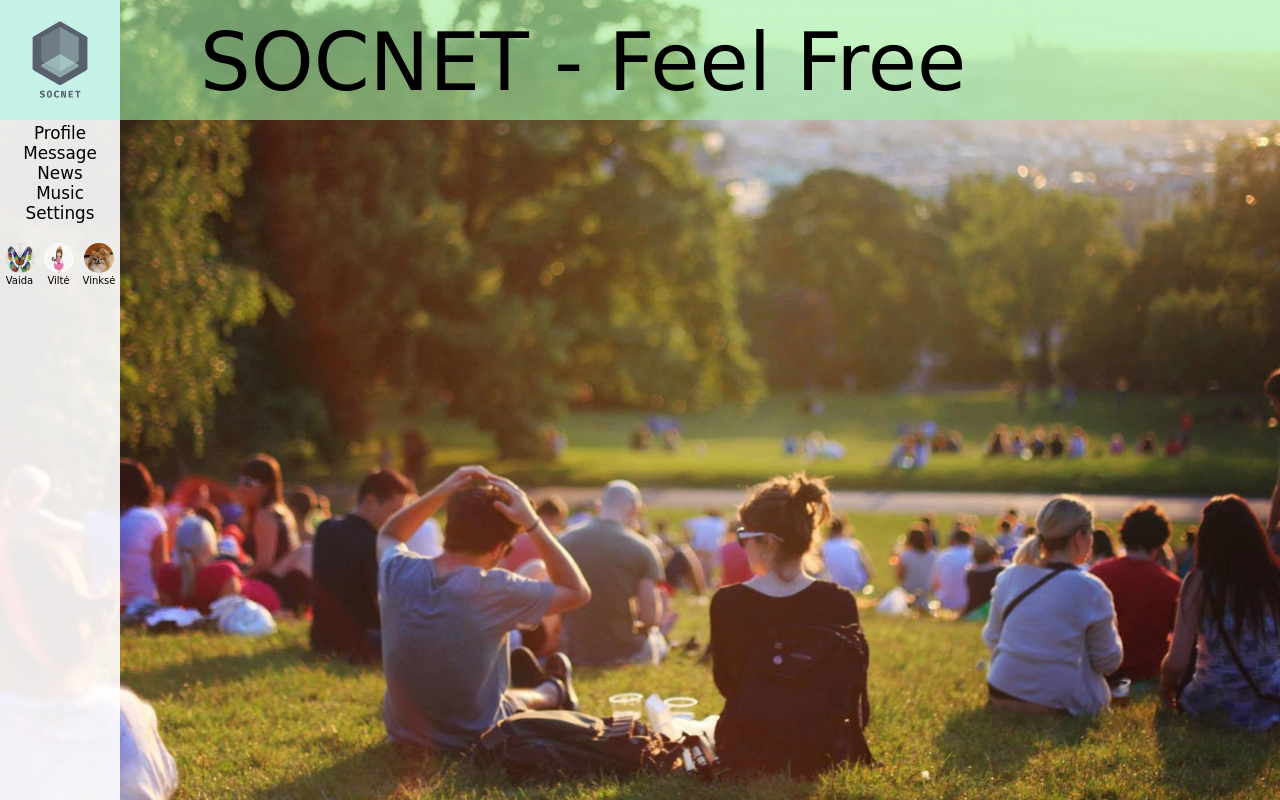
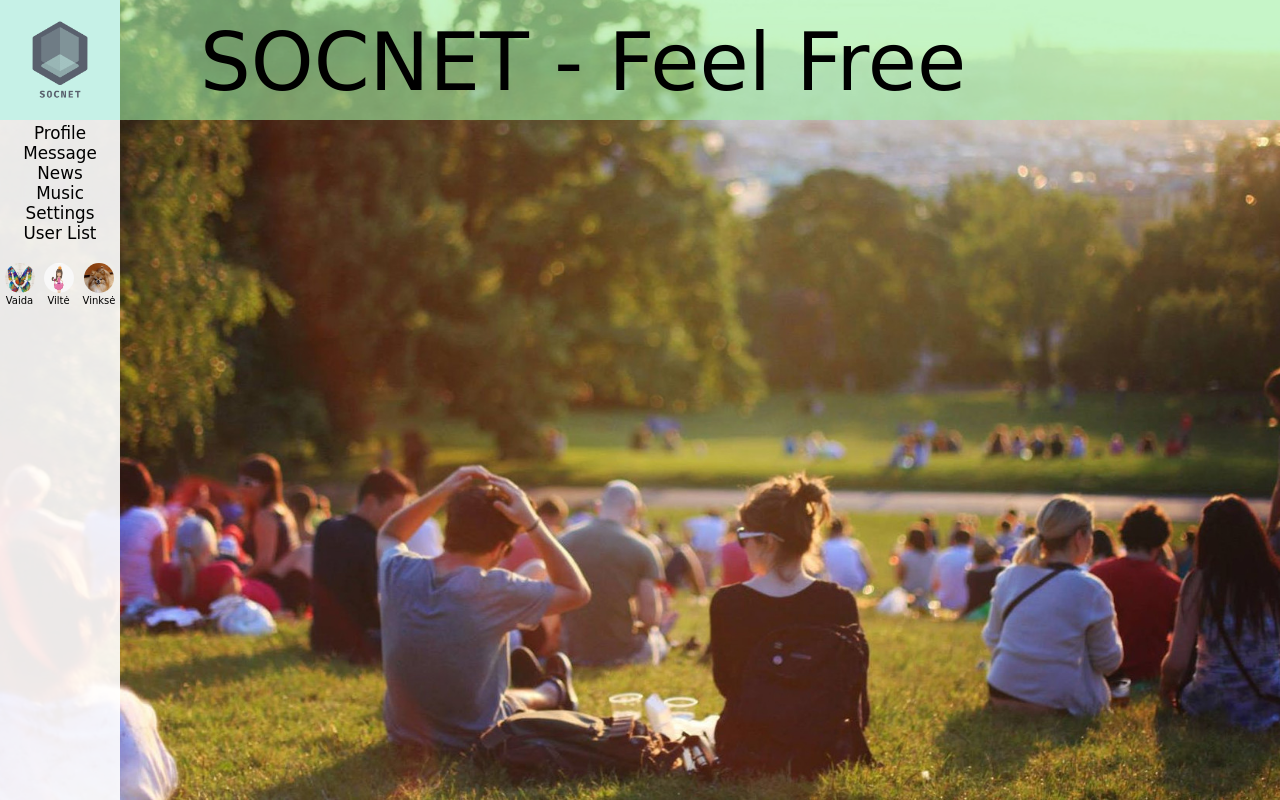
Before and after one commit to brainthief/socnet, a React (Create React App) app: page / in a window 1280 px wide. Built offline with nearby package versions, Linux system fonts and the light colour scheme.

Commit message:
updated navbar for userlist

```diff
--- a/src/App.js
+++ b/src/App.js
@@ -7,6 +7,7 @@ import Dialogs from './components/Dialogs/Dialogs';
 import Music from './components/Music/Music'
 import News from './components/News/News'
 import Settings from './components/Settings/Settings'
+import UserList from './components/UserList/UserList'
 import { BrowserRouter, Route } from "react-router-dom"
 
 
@@ -22,6 +23,7 @@ const App = (props) => {
           <Route exact path="/music" component={Music} />
           <Route exact path="/news" component={News} />
           <Route exact path="/settings" component={Settings} />
+          <Route exact path="/user-list" component={UserList} />
         </div>
       </div>
     </BrowserRouter>
--- a/src/components/Navbar/Navbar.jsx
+++ b/src/components/Navbar/Navbar.jsx
@@ -13,6 +13,7 @@ const Nav = (props) => {
    <div className={css.item}><NavLink to="/news" activeClassName={css.active}>News</NavLink></div>
    <div className={css.item}><NavLink to="/music" activeClassName={css.active}>Music</NavLink></div>
    <div className={css.item}><NavLink to="/settings" activeClassName={css.active}>Settings</NavLink></div>
+   <div className={css.item}><NavLink to="/user-list" activeClassName={css.active}>User List</NavLink></div>
    <Friends friends={sideBar.friends} />
   </nav>
  )
```
